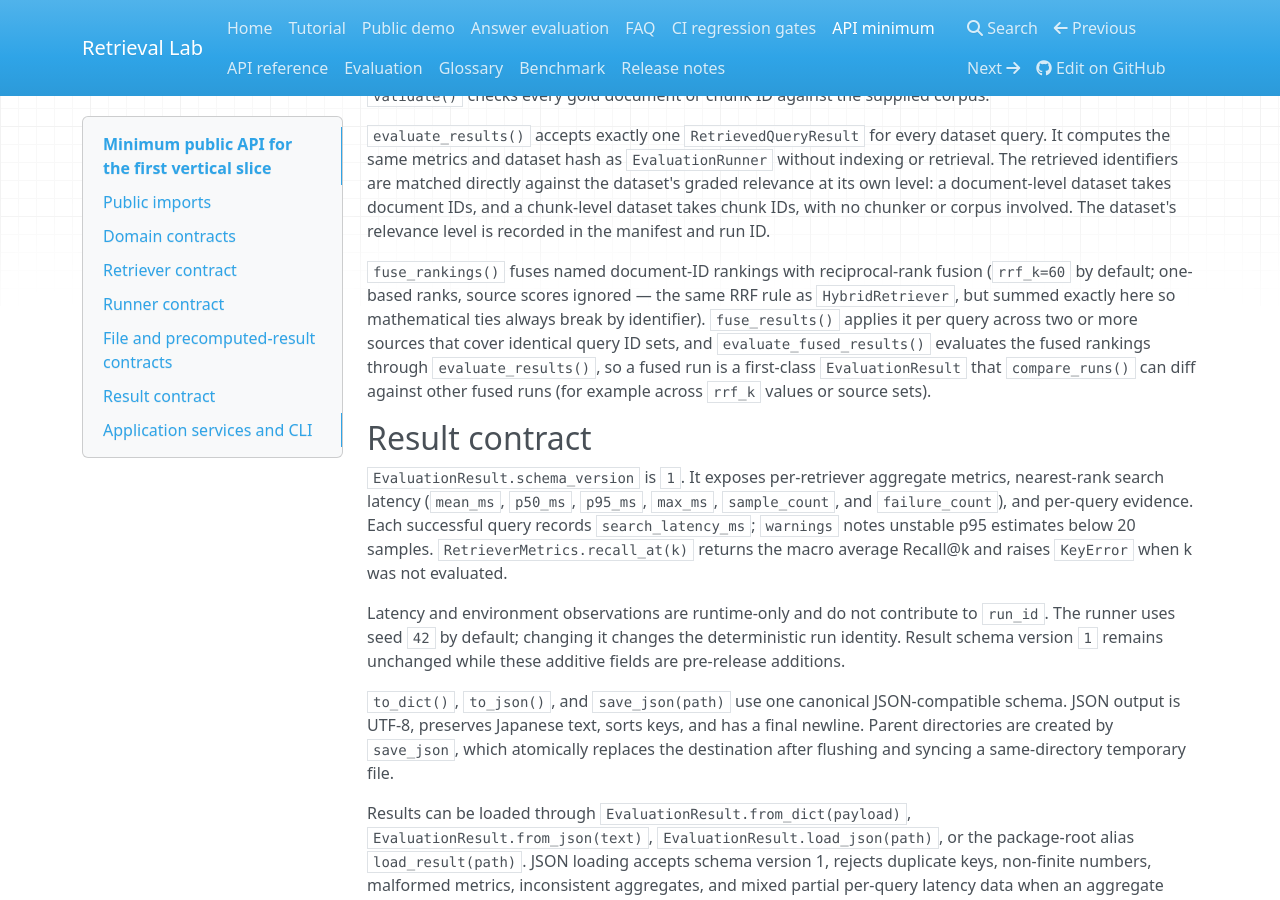
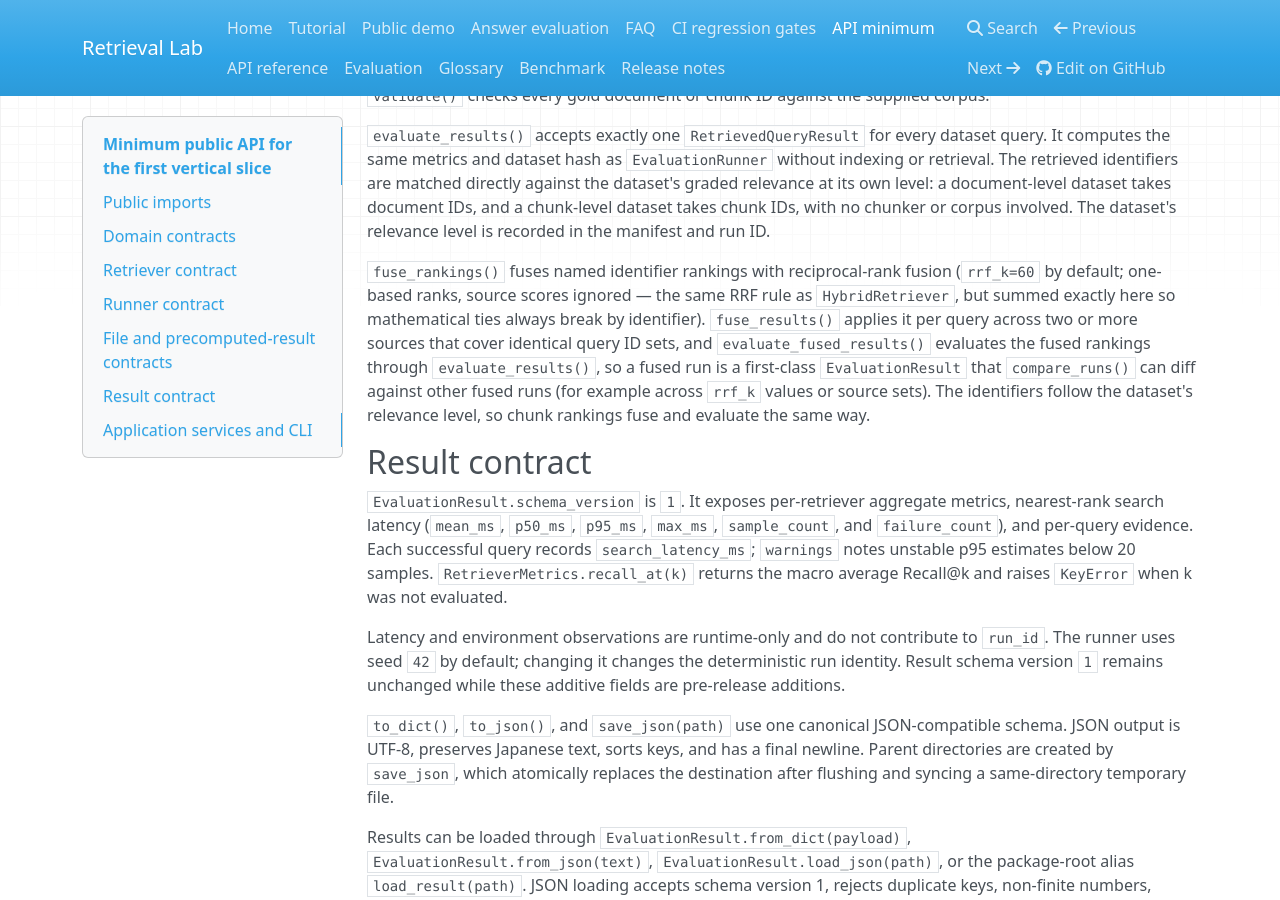
Before and after one commit to M4kuq/retrieval-lab, an MkDocs documentation site: the page built from docs/api-minimum.md, in a window 1280 px wide and 900 px high, scrolled down 6152 px. Built offline with MkDocs 1.6.1, drawn with Linux system fonts in a browser that asks for light colours; nearby versions of some CDN libraries.

Commit message:
test: pin chunk-level fused evaluation (RET-29)

```diff
--- a/docs/api-minimum.md
+++ b/docs/api-minimum.md
@@ -330,7 +330,7 @@ dataset's graded relevance at its own level: a document-level dataset takes
 document IDs, and a chunk-level dataset takes chunk IDs, with no chunker or corpus
 involved. The dataset's relevance level is recorded in the manifest and run ID.
 
-`fuse_rankings()` fuses named document-ID rankings with reciprocal-rank fusion
+`fuse_rankings()` fuses named identifier rankings with reciprocal-rank fusion
 (`rrf_k=60` by default; one-based ranks, source scores ignored — the same RRF
 rule as `HybridRetriever`, but summed exactly here so mathematical ties always
 break by identifier). `fuse_results()` applies it
@@ -338,7 +338,8 @@ per query across two or more sources that cover identical query ID sets, and
 `evaluate_fused_results()` evaluates the fused rankings through
 `evaluate_results()`, so a fused run is a first-class `EvaluationResult` that
 `compare_runs()` can diff against other fused runs (for example across
-`rrf_k` values or source sets).
+`rrf_k` values or source sets). The identifiers follow the dataset's relevance
+level, so chunk rankings fuse and evaluate the same way.
 
 ## Result contract
 
```
Also changed, not shown: CHANGELOG.md (+3 -1 lines), 1 other file.
